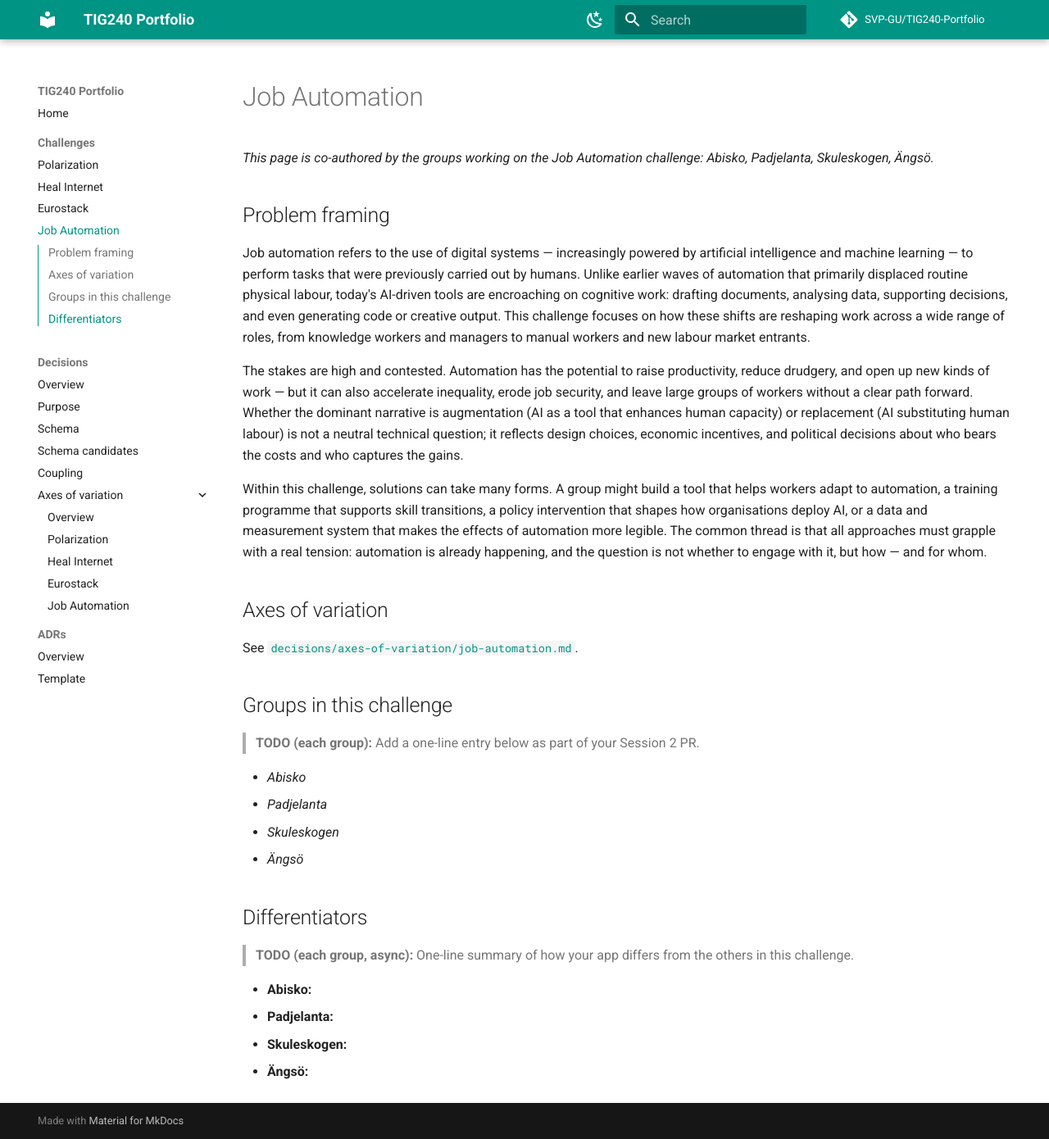
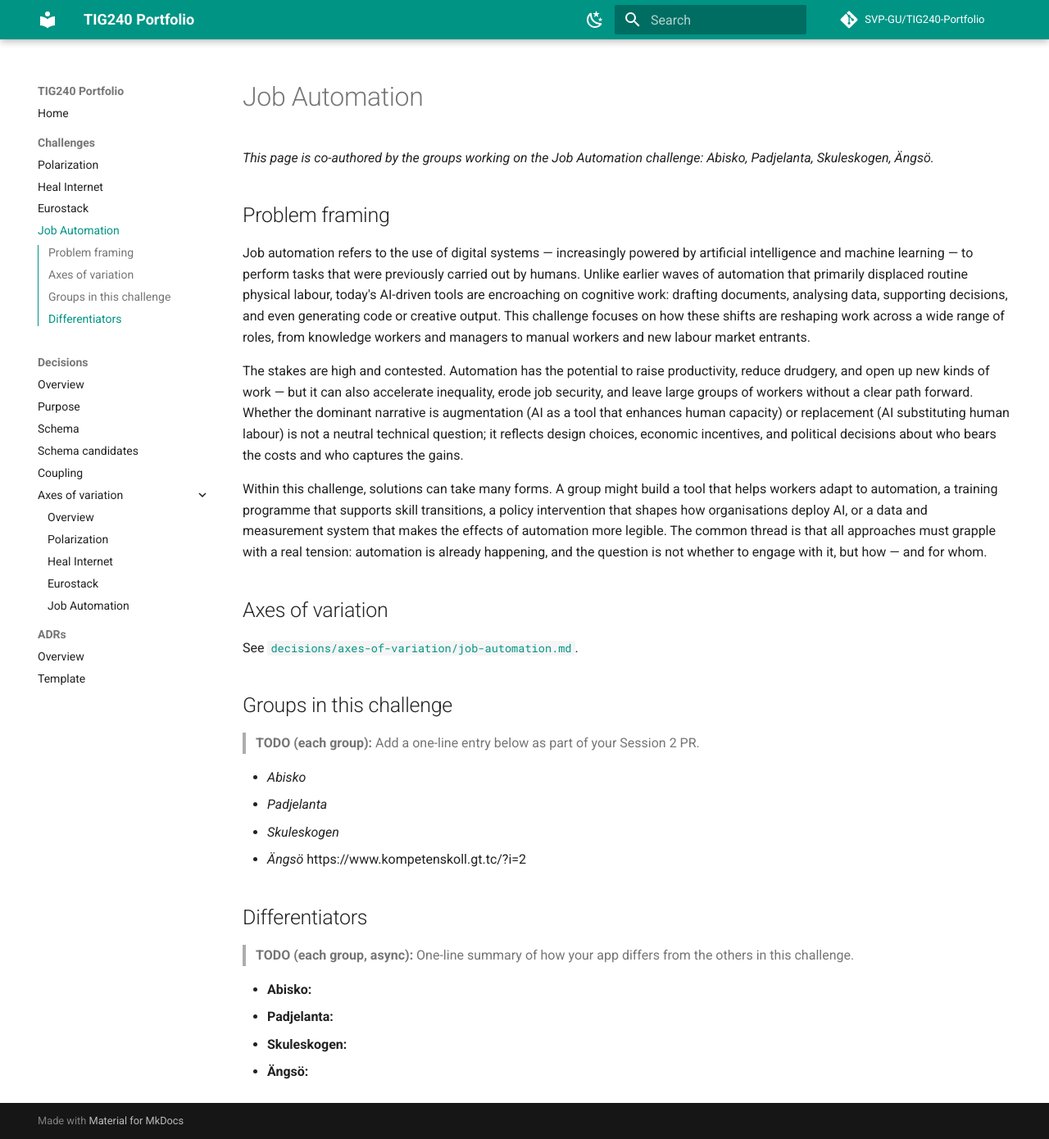
Before and after one commit to SVP-GU/TIG240-Portfolio, an MkDocs documentation site: the page built from docs/challenges/job-automation/index.md, in a window 1280 px wide and 1390 px high. Shown: the whole window at 82% size. Built offline with MkDocs 1.6.1 and Material for MkDocs 9.7.7, drawn with Linux system fonts in a browser that asks for light colours; comment, search, counter and statistics services are not loaded; part of the change alters nothing that is shown.

Commit message:
Docs: added link to our project in the job automation challenge

```diff
--- a/docs/challenges/job-automation/index.md
+++ b/docs/challenges/job-automation/index.md
@@ -23,7 +23,7 @@ See [`decisions/axes-of-variation/job-automation.md`](../../decisions/axes-of-va
 - *Abisko*
 - *Padjelanta*
 - *Skuleskogen*
-- *Ängsö*
+- *Ängsö* https://www.kompetenskoll.gt.tc/?i=2
 
 ## Differentiators
 
```
